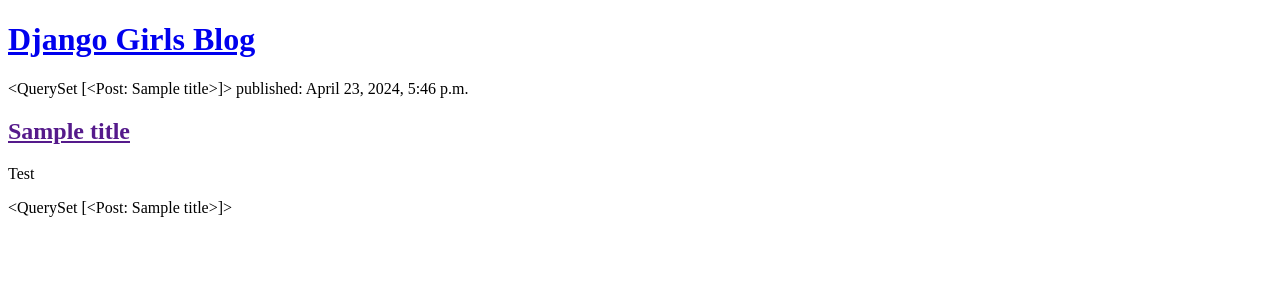
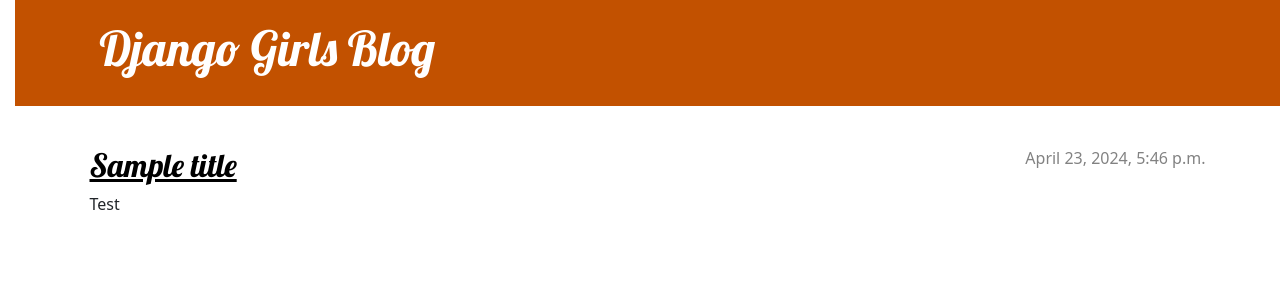
Before and after one commit to zthomas18/my-first-blog, a Django app: template blog/templates/blog/post_list.html in a window 1280 px wide. Shown: the top 300 px of the page. Run offline with Django 3.2, Linux system fonts and the light colour scheme; the template is opened without the code that fills it: values that come from a table or form of the project are taken from there, others are empty; data comes from the database, SQL or seed files in the repository.

Commit message:
m06 tutorials up until (template extending)

```diff
--- /dev/null
+++ b/blog/static/css/blog.css
@@ -0,0 +1,79 @@
+h1 a, h2 a {
+    color: #C25100;
+    font-family: 'Lobster';
+}
+
+body {
+    padding-left: 15px;
+}
+
+.page-header {
+    background-color: #C25100;
+    margin-top: 0;
+    margin-bottom: 40px;
+    padding: 20px 20px 20px 40px;
+}
+
+.page-header h1,
+.page-header h1 a,
+.page-header h1 a:visited,
+.page-header h1 a:active {
+    color: #ffffff;
+    font-size: 36pt;
+    text-decoration: none;
+}
+
+h1,
+h2,
+h3,
+h4 {
+    font-family: 'Lobster', cursive;
+}
+
+.date {
+    color: #828282;
+}
+
+.save {
+    float: right;
+}
+
+.post-form textarea,
+.post-form input {
+    width: 100%;
+}
+
+.top-menu,
+.top-menu:hover,
+.top-menu:visited {
+    color: #ffffff;
+    float: right;
+    font-size: 26pt;
+    margin-right: 20px;
+}
+
+.post {
+    margin-bottom: 70px;
+}
+
+.post h2 a,
+.post h2 a:visited {
+    color: #000000;
+}
+
+.post > .date,
+.post > .actions {
+    float: right;
+}
+
+.btn-secondary,
+.btn-secondary:visited {
+    color: #C25100;
+    background: none;
+    border-color: #C25100;
+}
+
+.btn-secondary:hover {
+    color: #FFFFFF;
+    background-color: #C25100;
+}
--- /dev/null
+++ b/blog/templates/blog/base.html
@@ -0,0 +1,25 @@
+{% load static %}
+<!DOCTYPE html>
+<html>
+    <head>
+        <title>Django Girls blog</title>
+        <link rel="stylesheet" href="https://cdn.jsdelivr.net/npm/bootstrap@5.1.3/dist/css/bootstrap.min.css" integrity="sha384-1BmE4kWBq78iYhFldvKuhfTAU6auU8tT94WrHftjDbrCEXSU1oBoqyl2QvZ6jIW3" crossorigin="anonymous">
+        <link rel="stylesheet" href="https://fonts.googleapis.com/css?family=Lobster&subset=latin,latin-ext">
+        <link rel="stylesheet" href="{% static 'css/blog.css' %}">
+    </head>
+    <body>
+        <header class="page-header">
+          <div class="container">
+              <h1><a href="/">Django Girls Blog</a></h1>
+          </div>
+        </header>
+        <main class="container">
+            <div class="row">
+                <div class="col">
+                {% block content %}
+                {% endblock %}
+                </div>
+            </div>
+        </main>
+    </body>
+</html>
--- a/blog/templates/blog/post_list.html
+++ b/blog/templates/blog/post_list.html
@@ -1,19 +1,13 @@
-<!DOCTYPE html>
-<html>
-    <head>
-        <title>Zach's Django Blog</title>
-    </head>
-    <body>
-        <header>
-            <h1><a href="/">Django Girls Blog</a></h1>
-        </header>
+{% extends 'blog/base.html' %}
 
-        {% for post in posts %}
-            {{ posts }}
-                <time>published: {{ post.published_date }}</time>
-                <h2><a href="">{{ post.title }}</a></h2>
-                <p>{{ post.text|linebreaksbr }}</p>
-            {{ posts }}
-        {% endfor %}
-    </body>
-</html>
+{% block content %}
+    {% for post in posts %}
+        <article class="post">
+            <time class="date">
+                {{ post.published_date }}
+            </time>
+            <h2><a href="">{{ post.title }}</a></h2>
+            <p>{{ post.text|linebreaksbr }}</p>
+        </article>
+    {% endfor %}
+{% endblock %}
--- a/blog/views.py
+++ b/blog/views.py
@@ -1,5 +1,7 @@
 from django.shortcuts import render
+from django.utils import timezone
+from .models import Post
 
-# Create your views here.
 def post_list(request):
-    return render(request, 'blog/post_list.html', {})
+    posts = Post.objects.filter(published_date__lte=timezone.now()).order_by('published_date')
+    return render(request, 'blog/post_list.html', {'posts': posts})
```
